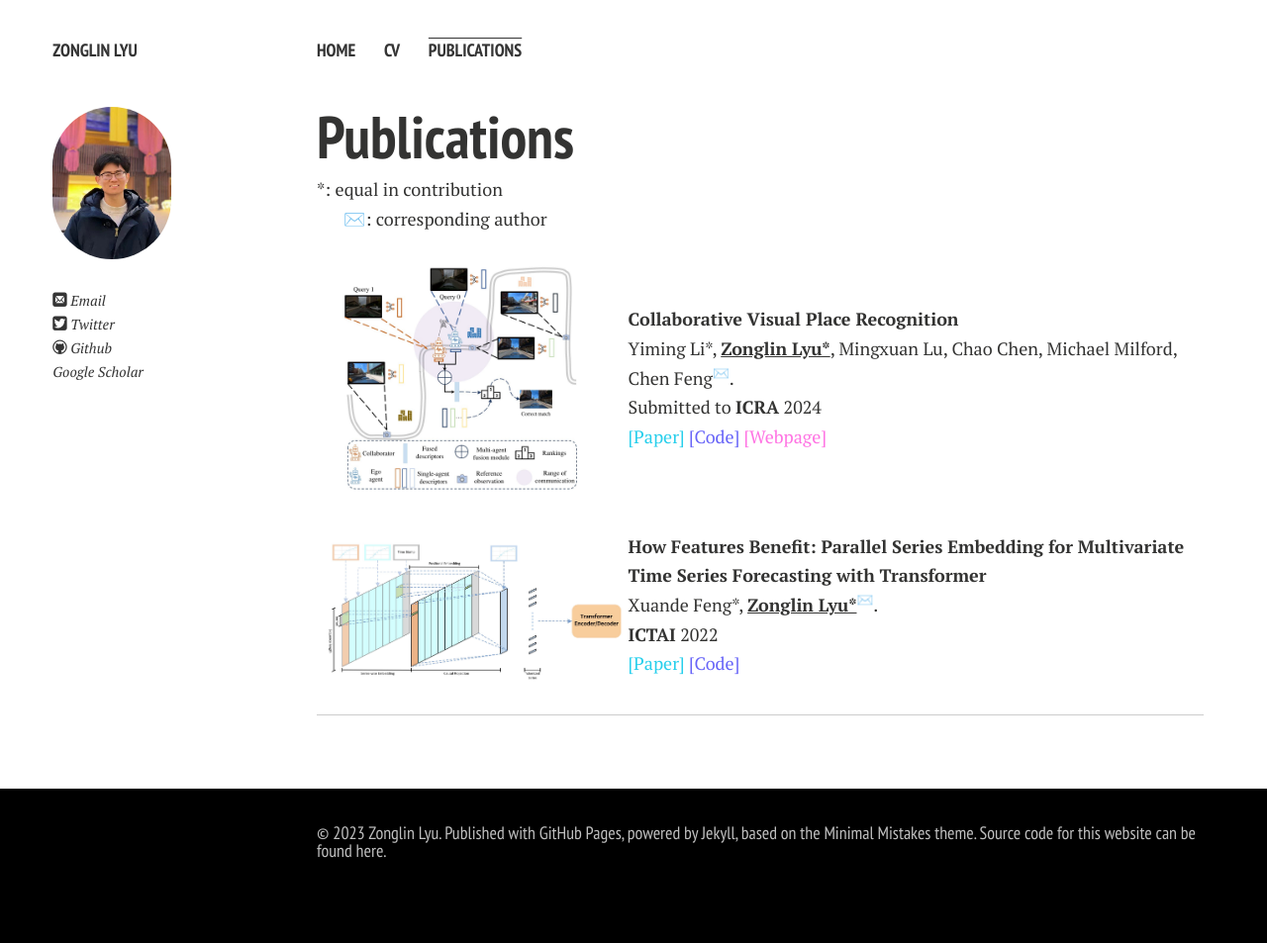
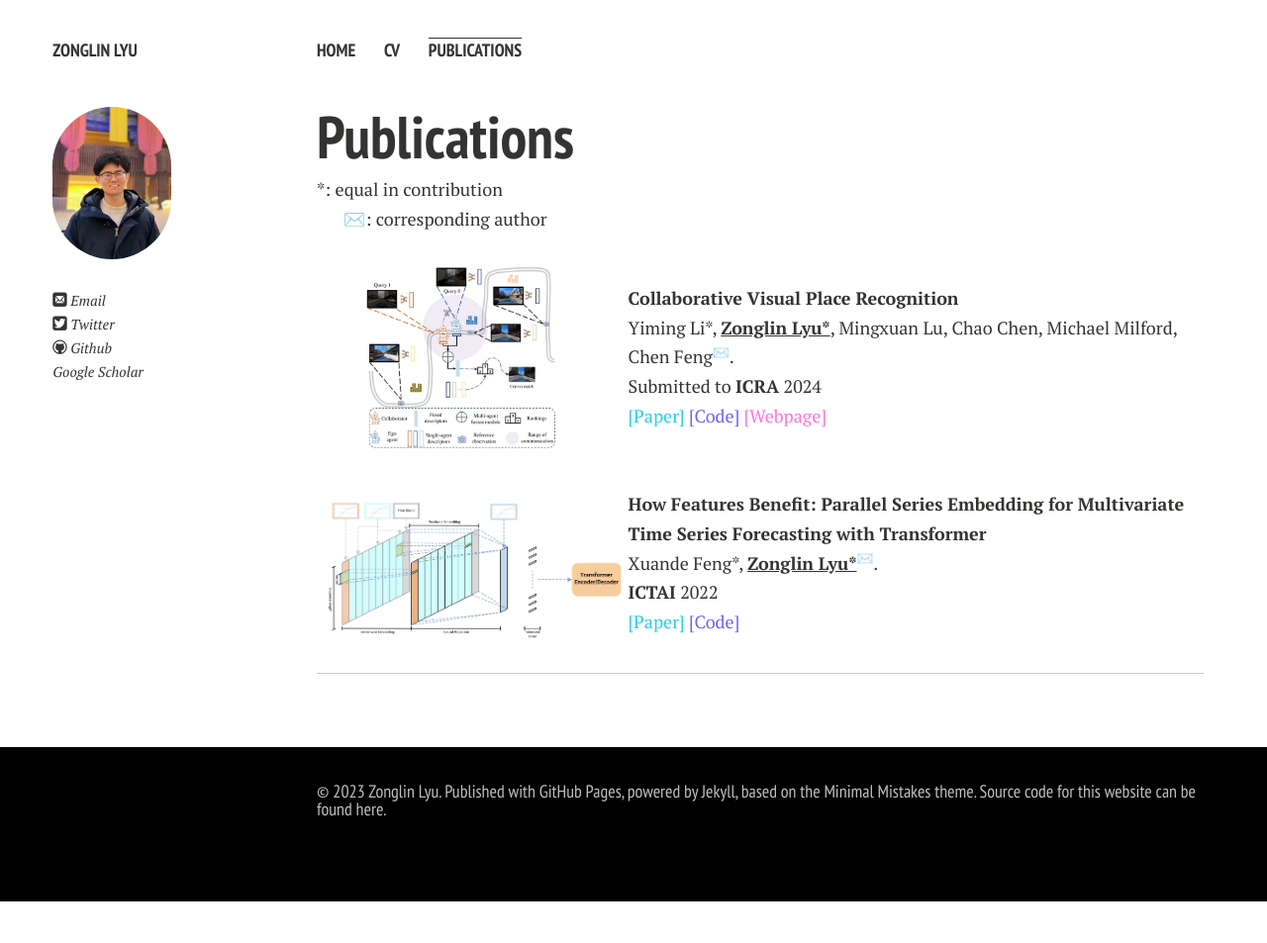
Before and after one commit to ZonglinL/ZonglinL.github.io, a Jekyll site: the page built from publications.md, in a window 1280 px wide. Shown: the whole page at 99% size. Built offline with Jekyll 4.4.1, drawn with Linux system fonts in a browser that asks for light colours; nearby versions of some CDN libraries; comment, search, counter and statistics services are not loaded; a style sheet for code colours, icons or effects is not loaded; after the commit the page ends 911 px from its top, so only the background shows below that.

Commit message:
Update publications.md

```diff
--- a/publications.md
+++ b/publications.md
@@ -36,7 +36,7 @@ title: Publications
   <tbody>
     <tr>
       <td style="margin:5px;padding:5px;width:35%;max-width:90%" align="center" class="image-wrapper">
-        <img style="margin:1px;padding-right:20px;width:80%;max-width:100%" src="https://zonglinl.github.io/images/CoVPR.jpg" alt="dise">
+        <img style="margin:1px;padding-right:20px;width:65%;max-width:100%" src="https://zonglinl.github.io/images/CoVPR.jpg" alt="dise">
       </td>
       <td width="75%" valign="center" class="text-wrapper">
           <papertitle>
```
